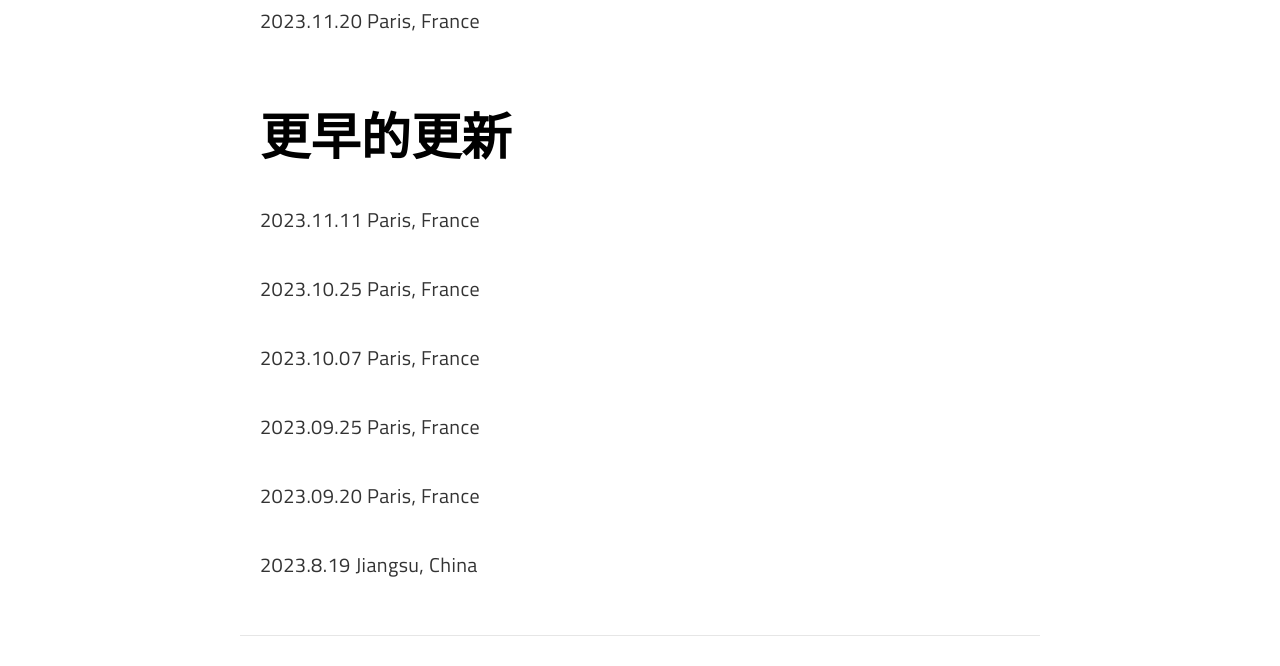
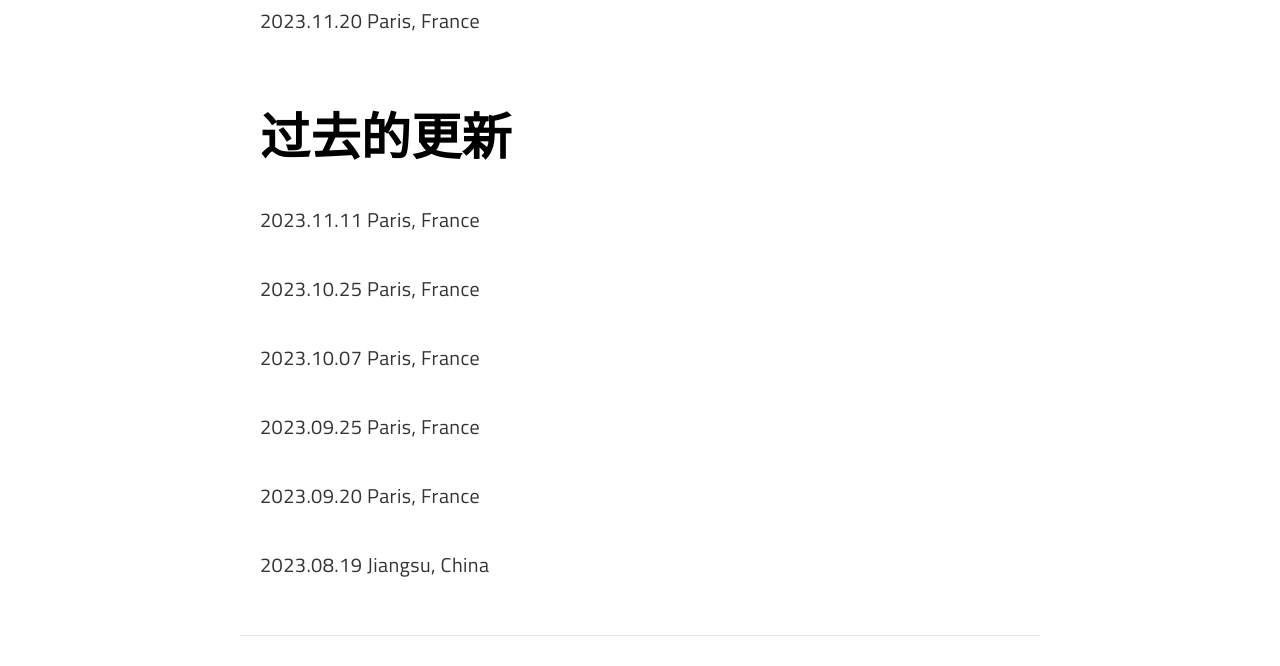
Before and after one commit to XiaoruiYIN/XiaoruiYIN.github.io, a Jekyll site: the page built from test.md, in a window 1280 px wide and 1221 px high. Shown: the part 268-934 px from the top of the window. Built offline with Jekyll 4.4.1, drawn with Linux system fonts in a browser that asks for light colours; a script that is not in the unit is left out.

Commit message:
Update test.md

```diff
--- a/test.md
+++ b/test.md
@@ -9,7 +9,7 @@ permalink: /test/
 2023.11.20
 Paris, France
 
-# 更早的更新
+# 过去的更新
 
 2023.11.11
 Paris, France
@@ -26,5 +26,5 @@ Paris, France
 2023.09.20
 Paris, France
 
-2023.8.19
+2023.08.19
 Jiangsu, China
```
